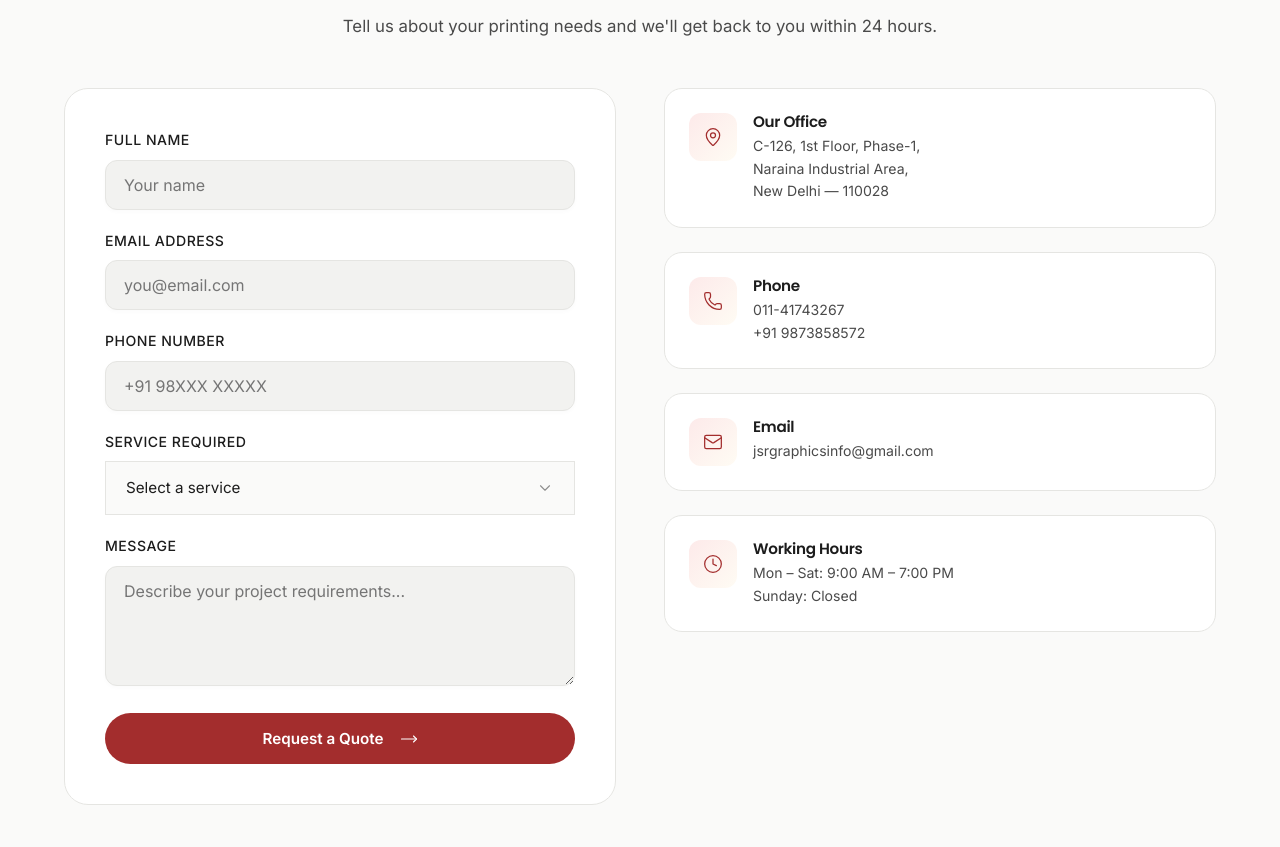
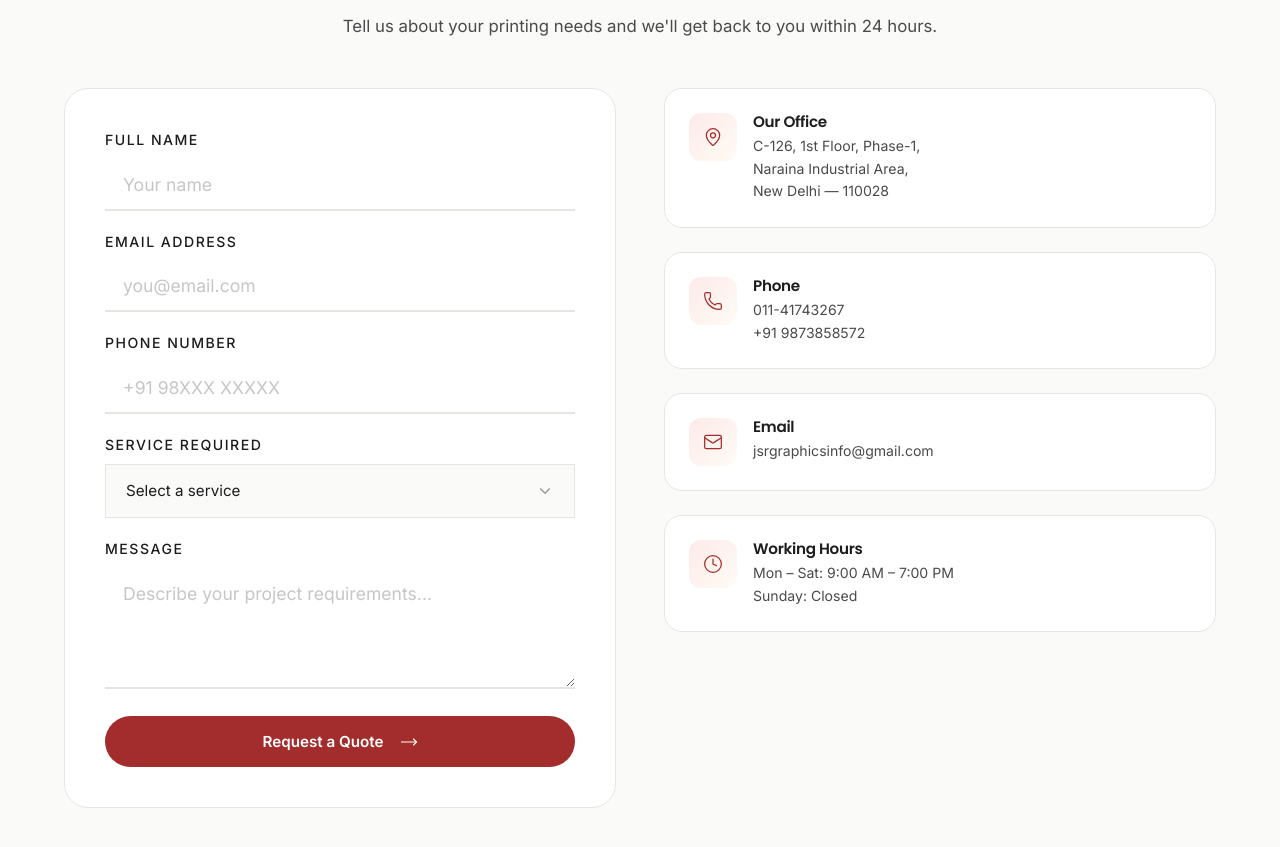
Before and after one commit to Purabnigam123/jsr-graphics, a React (Vite) app: page / in a window 1280 px wide. Shown: the part 7840-8687 px from the top of the page. Built offline with nearby package versions, Linux system fonts and the light colour scheme.

Commit message:
UI: Minimalist Bold form redesign

```diff
--- a/src/index.css
+++ b/src/index.css
@@ -1189,8 +1189,8 @@ select {
 .form-grid {
   display: grid;
   grid-template-columns: repeat(2, 1fr);
-  gap: 24px;
-  margin-bottom: 32px;
+  gap: 32px;
+  margin-bottom: 40px;
 }
 
 .form-group.full {
@@ -1199,65 +1199,76 @@ select {
 
 .form-group label {
   display: block;
-  font-size: 0.85rem;
-  font-weight: 600;
-  margin-bottom: 8px;
-  color: var(--text-secondary);
-  letter-spacing: 0.5px;
+  font-size: 0.75rem;
+  font-weight: 700;
+  margin-bottom: 12px;
+  color: var(--primary);
+  letter-spacing: 1.5px;
   text-transform: uppercase;
 }
 
 .form-group input,
 .form-group textarea {
   width: 100%;
-  padding: 16px 20px;
-  background: var(--bg-card);
-  border: 1px solid var(--border);
-  border-radius: 14px;
+  padding: 12px 0;
+  background: transparent !important;
+  border: none !important;
+  border-bottom: 2px solid var(--border) !important;
+  border-radius: 0 !important;
   color: var(--text);
-  font-size: 1rem;
-  transition: all 0.3s cubic-bezier(0.23, 1, 0.32, 1);
-  box-shadow: 0 2px 4px rgba(0, 0, 0, 0.02);
+  font-size: 1.1rem;
+  font-weight: 500;
+  transition: all 0.4s cubic-bezier(0.23, 1, 0.32, 1);
+  box-shadow: none !important;
 }
 
 .form-group input:focus,
 .form-group textarea:focus {
-  border-color: var(--primary);
-  outline: none;
-  box-shadow: 0 0 0 4px rgba(163, 45, 45, 0.08);
-  transform: translateY(-1px);
+  border-bottom-color: var(--primary) !important;
+  padding-left: 8px;
+  background: rgba(163, 45, 45, 0.02) !important;
+}
+
+.form-group input::placeholder,
+.form-group textarea::placeholder {
+  color: var(--text-muted);
+  opacity: 0.5;
+  font-weight: 400;
 }
 
 .phone-input {
   display: flex;
-  background: var(--bg-card);
-  border: 1px solid var(--border);
-  border-radius: 14px;
-  transition: all 0.3s ease;
-  overflow: hidden;
+  align-items: center;
+  border-bottom: 2px solid var(--border);
+  transition: all 0.4s ease;
 }
 
 .phone-input:focus-within {
-  border-color: var(--primary);
-  box-shadow: 0 0 0 4px rgba(163, 45, 45, 0.08);
-  transform: translateY(-1px);
+  border-bottom-color: var(--primary);
+  padding-left: 8px;
+  background: rgba(163, 45, 45, 0.02);
 }
 
 .country-code {
-  padding: 0 16px;
-  background: var(--bg-alt);
-  font-weight: 600;
-  color: var(--text-muted);
-  display: flex;
-  align-items: center;
-  border-right: 1px solid var(--border);
-  user-select: none;
+  font-weight: 700;
+  color: var(--primary);
+  margin-right: 12px;
+  font-size: 1.1rem;
 }
 
 .phone-input input {
-  border: none !important;
-  box-shadow: none !important;
-  border-radius: 0 !important;
+  padding: 12px 0 !important;
+  border-bottom: none !important;
+}
+
+.modal-form button[type="submit"] {
+  width: 100%;
+  padding: 20px;
+  font-size: 1.1rem;
+  letter-spacing: 2px;
+  text-transform: uppercase;
+  margin-top: 20px;
+  border-radius: 100px;
 }
 
 @media (max-width: 900px) {
```
